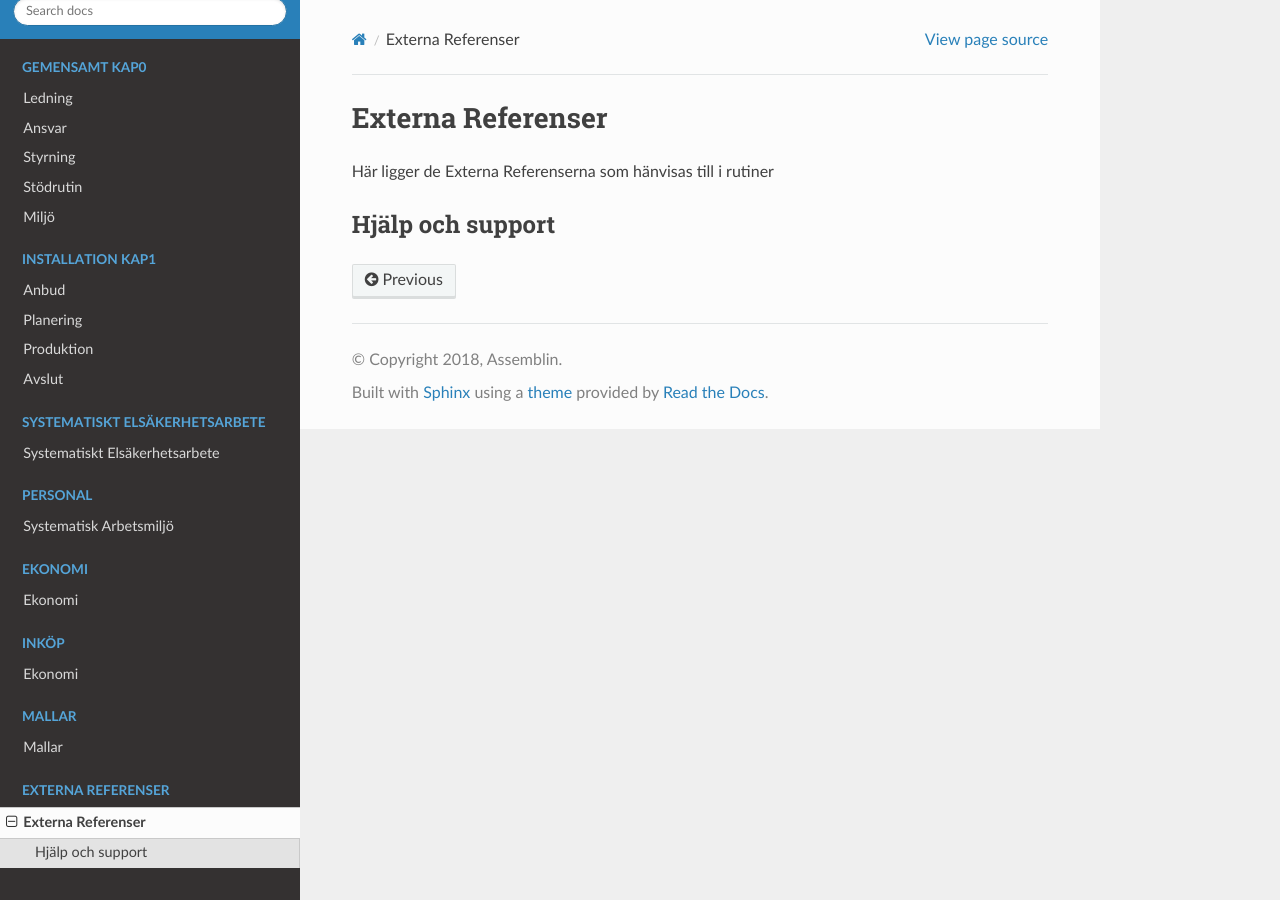
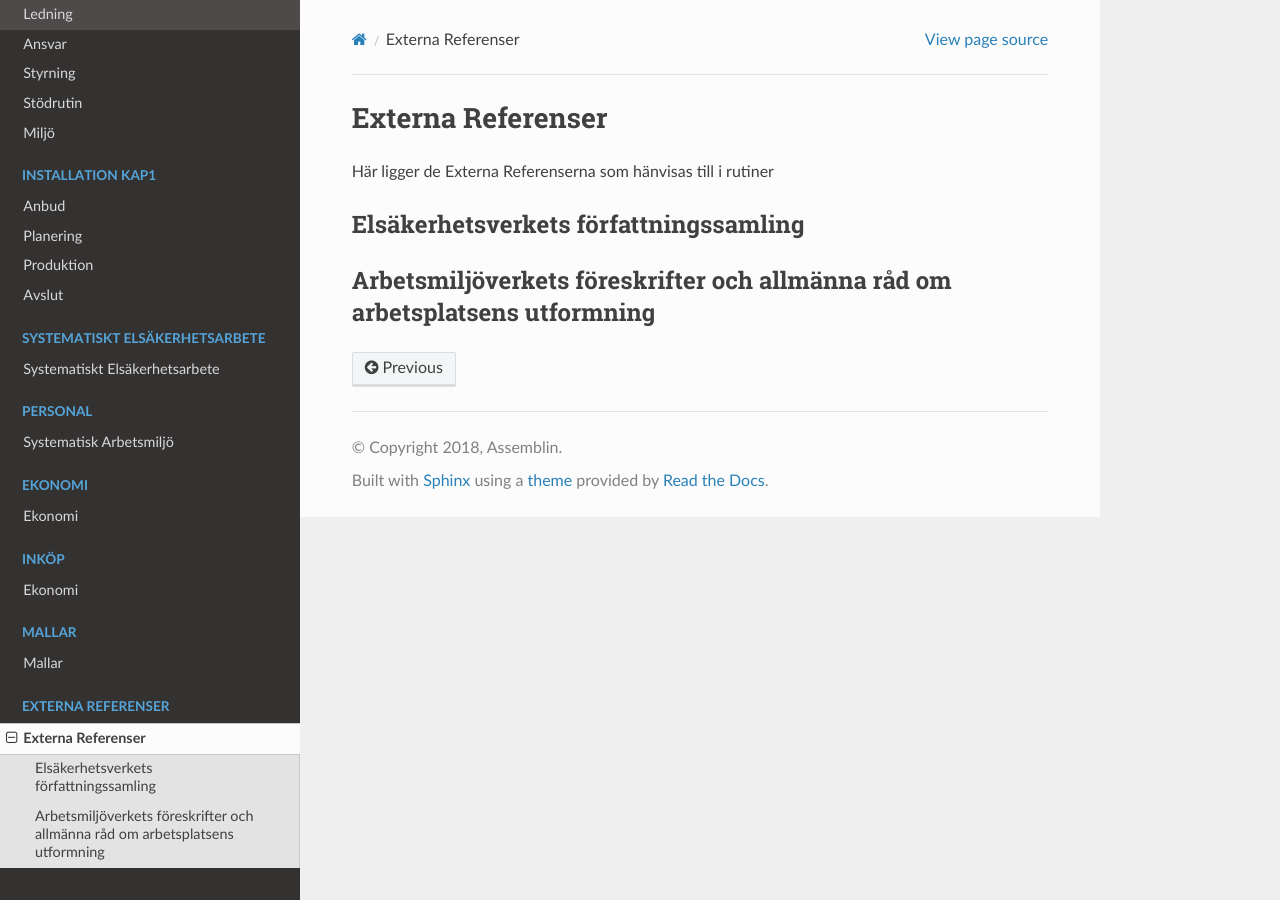
Before and after one commit to TomasAssemblinEL/NEXTDok, a Sphinx documentation site: the page built from docs/ext_ref/rutiner.rst, in a window 1280 px wide. Built offline with Sphinx 7.4.7 and the Read the Docs theme 2.0.0, drawn with Linux system fonts in a browser that asks for light colours; pages that are not in the unit, such as notebooks, are missing from menus.

Commit message:
Update rutiner.rst

```diff
--- a/docs/ext_ref/rutiner.rst
+++ b/docs/ext_ref/rutiner.rst
@@ -3,5 +3,8 @@ Externa Referenser
 
 Här ligger de Externa Referenserna som hänvisas till i rutiner
 
-Hjälp och support
+Elsäkerhetsverkets författningssamling
 ^^^^^^^^^^^^^^^^^^^^^^^^^^^
+
+Arbetsmiljöverkets föreskrifter och allmänna råd om arbetsplatsens utformning
+^^^^^^^^^^^^^^^^^^^^^^^^^^^
```
